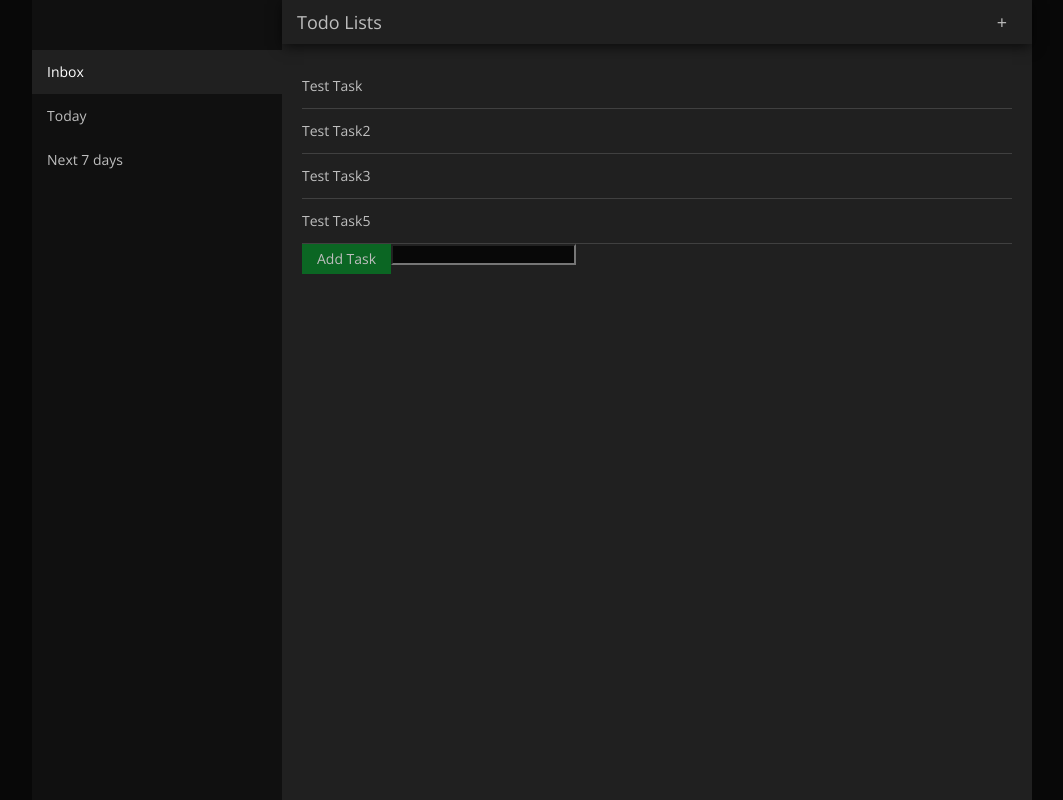
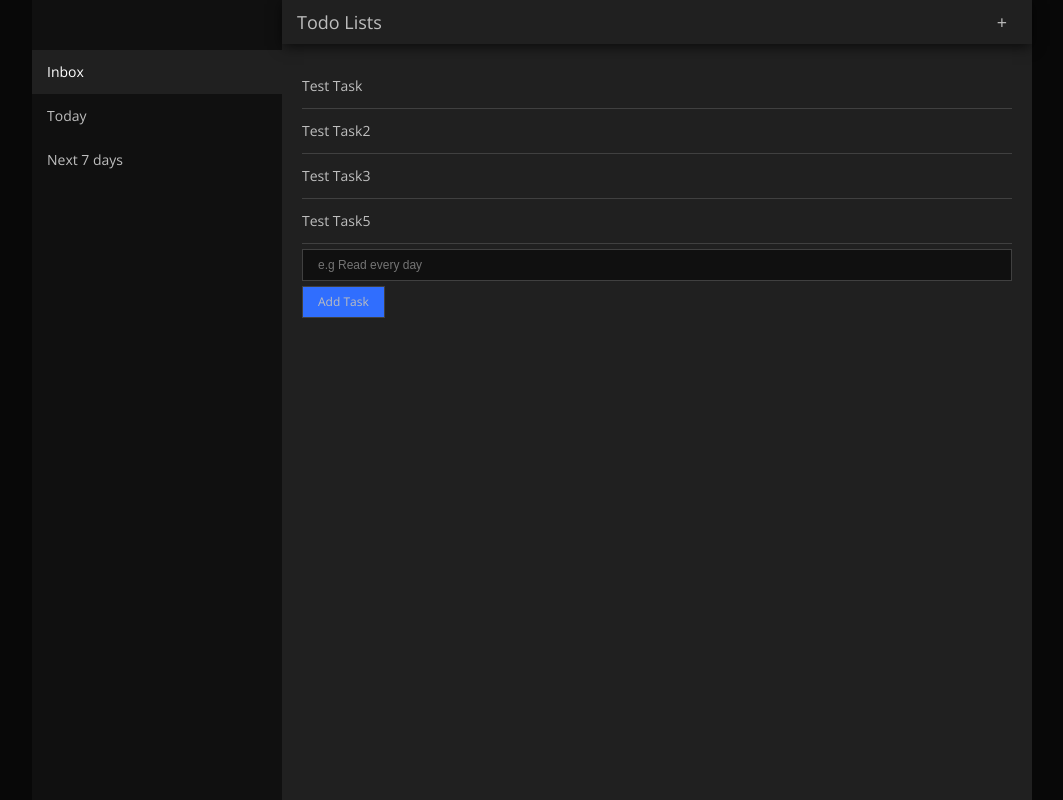
Before and after one commit to rajnishcoder/todoApp, an Angular app: page /home in a window 1280 px wide. Shown: the whole page, without its empty margins (108-1171 px from the left). Built offline with nearby package versions, Linux system fonts and the light colour scheme.

Commit message:
add task input

```diff
--- a/src/app/common/css/common.scss
+++ b/src/app/common/css/common.scss
@@ -6,7 +6,7 @@ $white: #ffffff;
 $textColor: #BEBEBE;
 $hoverColor: #404040;
 $borderColor: #404040;
-$primaryColor:  #0b6623;
+$primaryColor: #306efe;
 
 // font sizes
 $font12: 12px;
@@ -22,7 +22,14 @@ $font18: 18px;
 	-ms-transition: $x;
 	-o-transition: $x;
 	transition: $x;
-  }
+}
+@mixin border($x...) {
+	-webkit-border: $x;
+	-moz-border: $x;
+	-ms-border: $x;
+	-o-border: $x;
+	border: $x;
+}
 
 
 
@@ -81,8 +88,18 @@ h2 {
 	float: left;
 	font-size: $font18;
 }
+input:focus {
+	outline: none;
+}
 input {
-	background-color: $black1;
+	float: left;
+	background-color: $black2;
+	width: 100%;
+	color: $textColor;
+	padding: 8px 15px;
+	margin: 5px 0;
+	font-size: $font12;
+	@include border(1px solid $borderColor);
 }
 .fullWrap {
     width: 100%;
@@ -126,6 +143,14 @@ input {
 }
 .primaryButton {
 	float: left;
+	font-size: $font12;
 	background-color: $primaryColor;
 	padding: 8px 15px;
+	cursor: pointer;
+	@include transition(0.3s all 0s ease);
+	@include border(1px solid $borderColor);
 }
+.primaryButton:hover {
+	background-color: transparent;
+	@include border(1px solid $borderColor);
+}
--- a/src/app/components/container/container.component.html
+++ b/src/app/components/container/container.component.html
@@ -6,7 +6,7 @@
     <li>Test Task5</li>
   </ul>
   <div class="addInputWrap">
-    <input type="text">
+    <input type="text" placeholder="e.g Read every day">
     <div class="primaryButton">Add Task</div>
   </div>
 </div>
--- a/src/app/components/container/container.component.scss
+++ b/src/app/components/container/container.component.scss
@@ -2,6 +2,10 @@
 
 .mainContent {
     padding: 20px;
+}
+.addInputWrap {
+    float: left;
+    width: 100%;
 }
 .todoList li {
     width: 100%;
```
